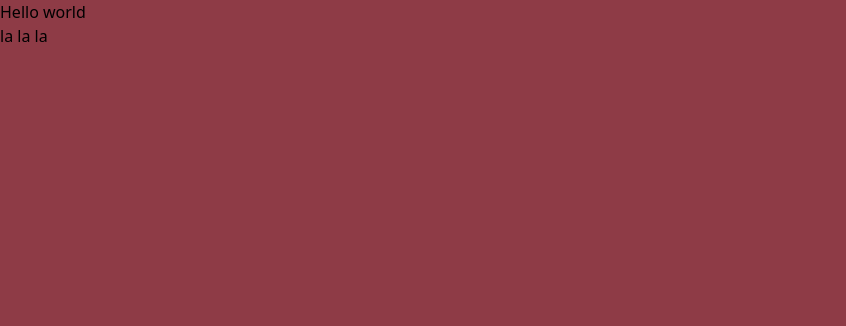
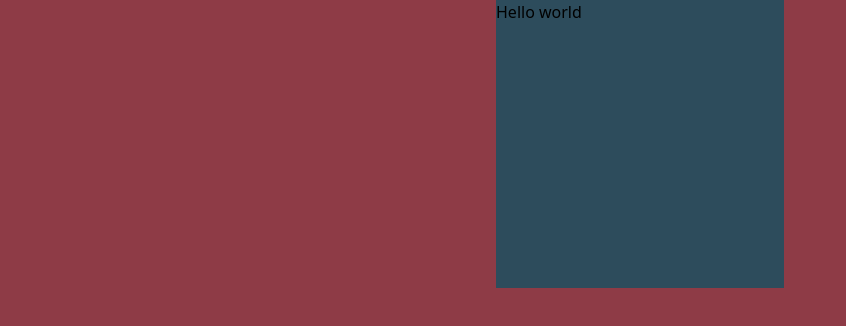
Before and after one commit to mgballou/matthewbuiltthat, a React (Vite) app: page / in a window 1280 px wide. Shown: the top 326 px of the page, without its empty margins (0-846 px from the left). Built offline with nearby package versions, Linux system fonts and the light colour scheme.

Commit message:
framer motion testing

```diff
--- a/src/App.jsx
+++ b/src/App.jsx
@@ -1,4 +1,4 @@
-
+import { motion } from "framer-motion"
 
 
 
@@ -6,8 +6,16 @@ function App() {
 
   return (
     <>
+    <motion.div
+    className="bg-aqua-500 w-72 h-72 mx-auto my-auto"
+    initial= {{opacity: 0}}
+    animate={{opacity: 1}}
+    transition={{duration: 2}}
+    >
     <h1>Hello world</h1>
-    <div className="bg-red-400 w-full">la la la </div>
+
+    </motion.div>
+
 
     </>
   )
```
